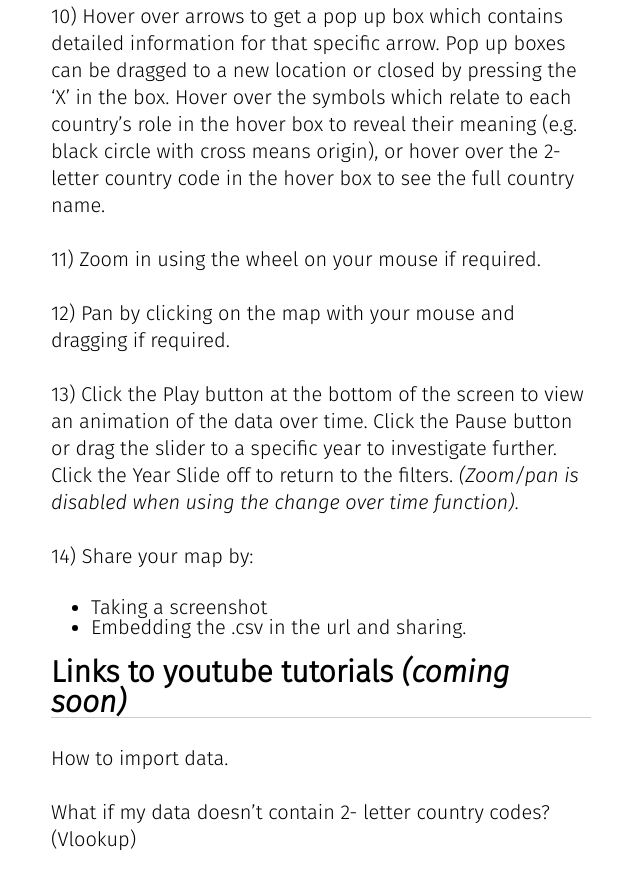
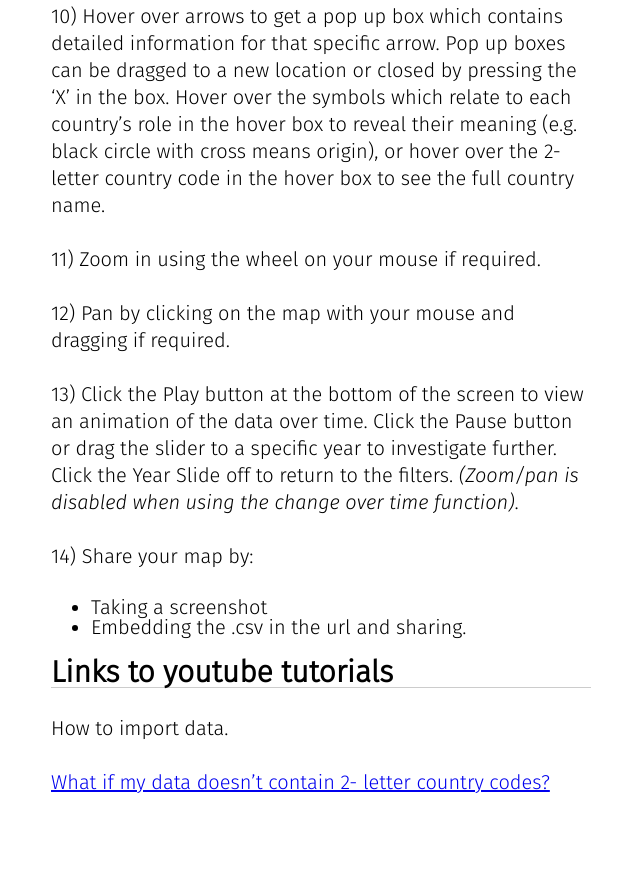
Before and after one commit to trademapper/trademapper-js, a Jekyll site: the page built from _pages/01_starting.md, in a window 1280 px wide and 900 px high, scrolled down 3209 px. Shown: the top 889 px of the window, without its empty margins (469-1109 px from the left). Built offline with Jekyll 4.4.1, drawn with Linux system fonts in a browser that asks for light colours; after the commit the page ends 4052 px from its top, so only the background shows below that.

Commit message:
Update 01_starting.md

```diff
--- a/_pages/01_starting.md
+++ b/_pages/01_starting.md
@@ -63,8 +63,8 @@ TradeMapper will attempt to auto-assign roles to each of the columns but you sho
   * Embedding the .csv in the url and sharing.
 
 
-##Links to youtube tutorials _(coming soon)_
+##Links to youtube tutorials
 
 How to import data.
 
-What if my data doesn't contain 2- letter country codes? (Vlookup)
+<a href="https://www.youtube.com/watch?v=EIklmvz_KiU">What if my data doesn't contain 2- letter country codes?</a>
```
